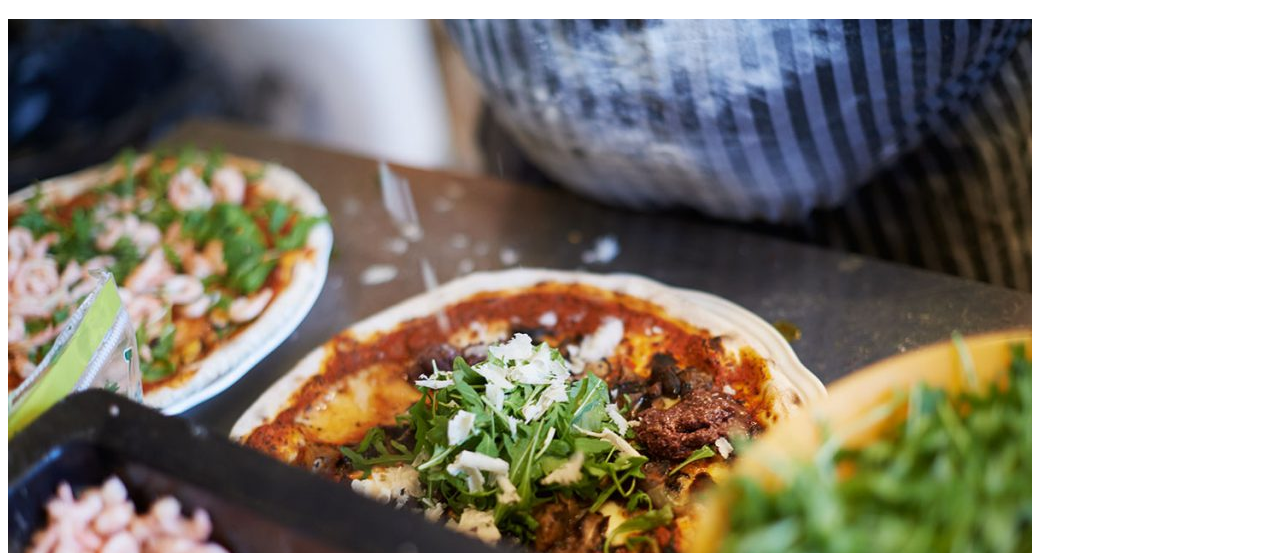
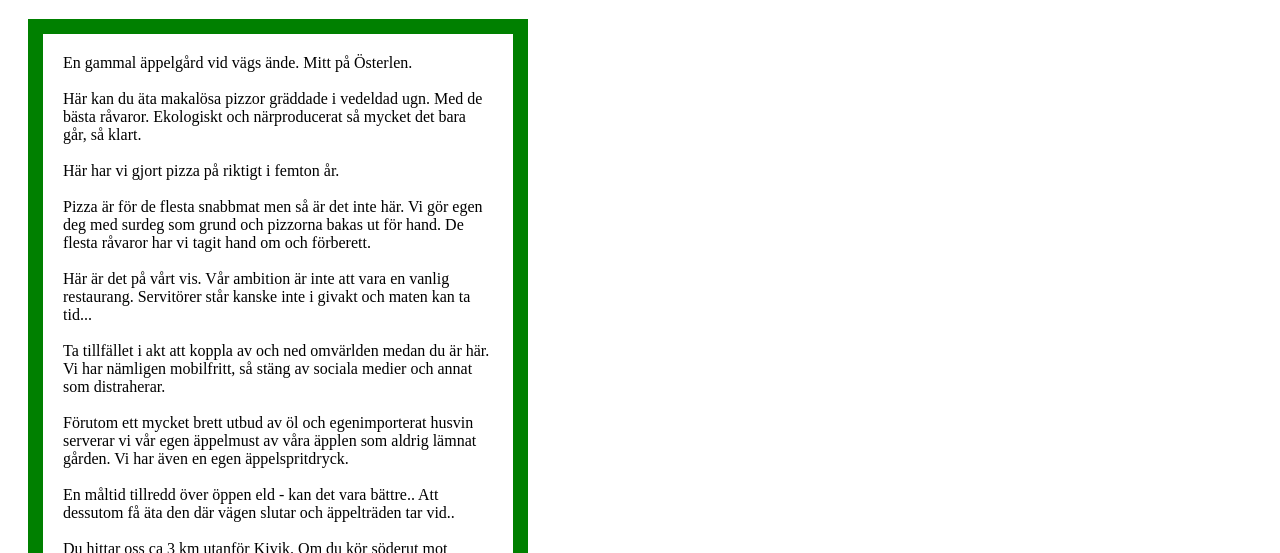
Before and after one commit to sebbelundgreen/inlamning-friden, a plain HTML site: page index.html in a window 1280 px wide. Shown: the part 247-800 px from the top of the page. Drawn offline with Linux system fonts and the light colour scheme.

Commit message:
Added text in index.html

```diff
--- a/index.html
+++ b/index.html
@@ -19,7 +19,40 @@
 
 <body>
     <h1 id="welcome">Välkommen till friden</h1>
-    <img src="/pizza.jpg">
+    <p>En gammal äppelgård vid vägs ände.
+
+        Mitt på Österlen. <br><br>
+
+        Här kan du äta makalösa pizzor gräddade i vedeldad ugn. Med de bästa råvaror. Ekologiskt och närproducerat så
+        mycket det bara går, så klart. <br><br>
+
+        Här har vi gjort pizza på riktigt i femton år. <br><br>
+
+        Pizza är för de flesta snabbmat men så är det inte här. Vi gör egen deg med surdeg som grund och pizzorna bakas
+        ut för hand. De flesta råvaror har vi tagit hand om och förberett. <br><br>
+
+        Här är det på vårt vis. Vår ambition är inte att vara en vanlig restaurang. Servitörer står kanske inte i givakt
+        och maten kan ta tid... <br><br>
+
+        Ta tillfället i akt att koppla av och ned omvärlden medan du är här. Vi har nämligen mobilfritt, så stäng av
+        sociala medier och annat som distraherar. <br><br>
+
+        Förutom ett mycket brett utbud av öl och egenimporterat husvin serverar vi vår egen äppelmust av våra äpplen som
+        aldrig lämnat gården. Vi har även en egen äppelspritdryck. <br><br>
+
+        En måltid tillredd över öppen eld - kan det vara bättre.. Att dessutom få äta den där vägen slutar och
+        äppelträden tar vid.. <br><br>
+
+        Du hittar oss ca 3 km utanför Kivik. Om du kör söderut mot Simrishamn ta av höger mot Vitaby efter Kivik. Efter
+        några hundra meter ta höger i fyrvägskorsning. Uppför backen och vänster vid Friden skylt, strax innan Mellby
+        Atelier. <br><br>
+
+        Vid vägens ände finns vi. Du bör boka plats och tyvärr, inga hundar här.. <br><br>
+
+        Välkomna, slappna av och ta det som det är - Friden är en underbar plats för den som har öppet sinne.</p>
+        <img src="/pizza.jpg" id="pizzapicture">
+
+
 </body>
 
 </html>
--- a/style.css
+++ b/style.css
@@ -1,6 +1,10 @@
 * {
     box-sizing: border-box;
 }
+
+/*body {
+    background-color: #5E1224;
+}*/
 
 #button {
     cursor: pointer;
@@ -27,17 +31,18 @@ button:hover {
     font-size: 15px;
     line-height: 25px;
     border-radius: 4px;
-  }
+}
 
 #logga {
-height: 30px;
-margin: 40px;
+    height: 30px;
+    margin: 40px;
 }
 
 #order-header:hover {
     background-color: lightgray;
     color: black;
 }
+
 #booktable-header:hover {
     background-color: lightgray;
     color: black;
@@ -51,3 +56,17 @@ margin: 40px;
 #welcome {
     text-align: center;
 }
+
+#pizzapicture {
+    display: block;
+    margin-left: auto;
+    margin-right: auto;
+    width: 50%;
+}
+
+p {
+    width: 500px;
+    border: 15px solid green;
+    padding: 20px;
+    margin: 20px;
+  }
```
